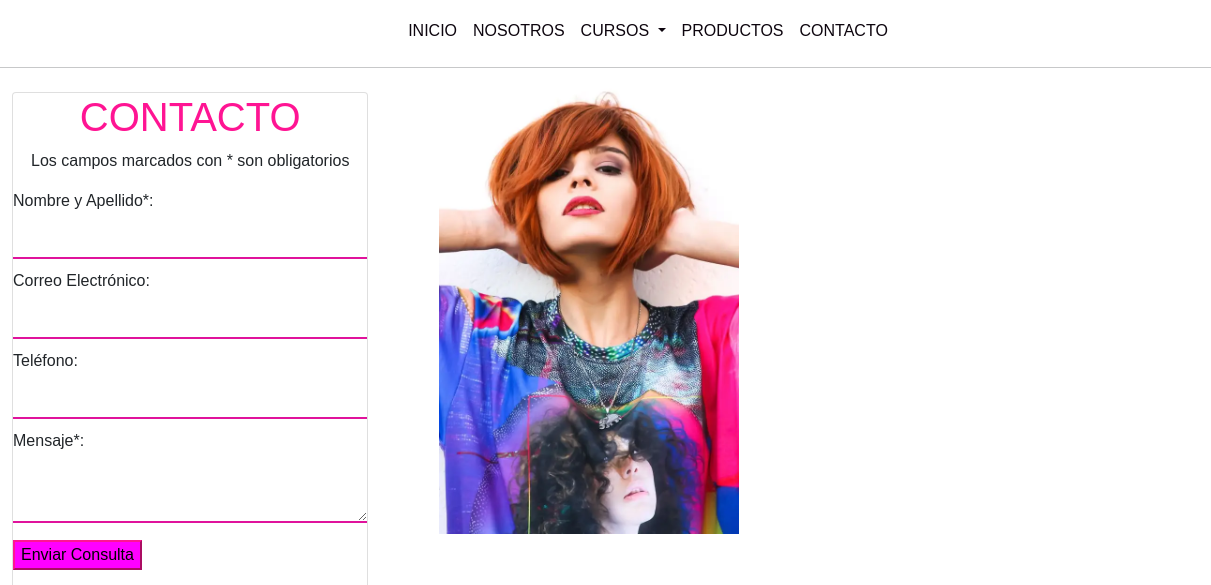
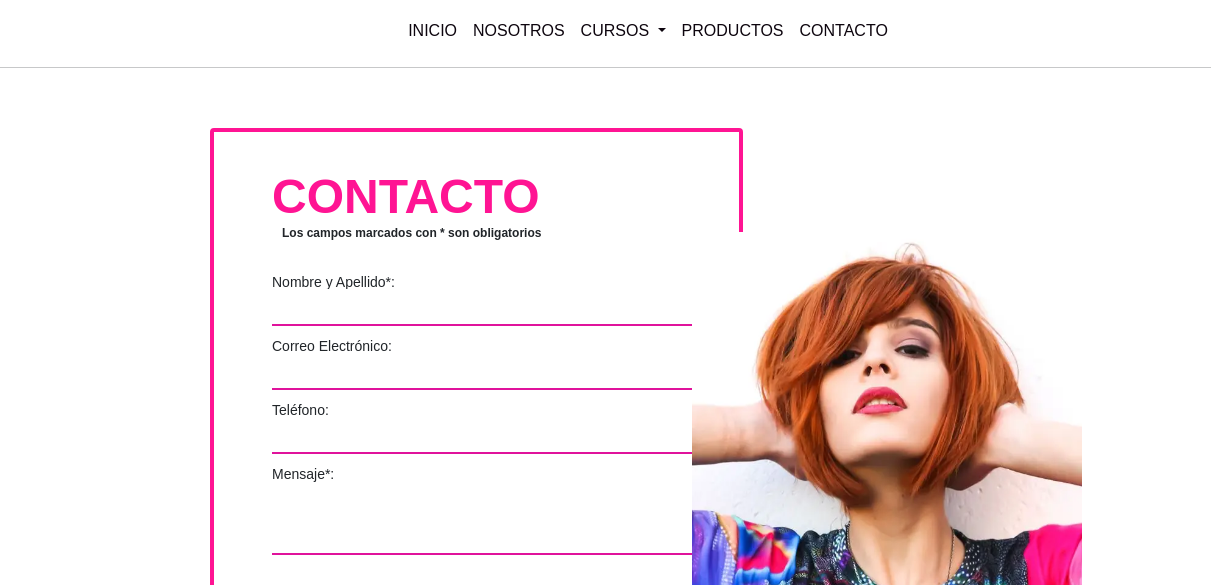
Before and after one commit to LoreSVi/QullAcademy, a website: page pages/contacto.html in a window 1280 px wide. Shown: the part 211-796 px from the top of the page, 0-1211 px from the left. Drawn offline with nearby package versions, Linux system fonts and the light colour scheme.

Commit message:
fomulario_de_contacto

```diff
--- a/js/formulario.js
+++ b/js/formulario.js
@@ -2,8 +2,8 @@
 const handleOnClick = ()=>{
     const consulta = document.getElementById('message')
     const nombre = document.getElementById('name')
-    const telefono = document.getElementById('email')
-    const email = document.getElementById('phone')
+    const email = document.getElementById('email')
+    const telefono = document.getElementById('phone')
     console.log('llamando boton mensaje'+ consulta)
     window.open(`https://api.whatsapp.com/send?phone=543546520243&text=Consulta desde el Formulario Web:
     ${'%0A'}Nombre: ${nombre.value}
--- a/pages/contacto.html
+++ b/pages/contacto.html
@@ -137,20 +137,22 @@
 
   <div class="formularioContacto">
     <div class="container-fluid">
-      <div class="row ">
-        <div class="col-md-4 col-sm-6 col-12">
-          <div class="card mt-2 borderCard">
-            <h1>CONTACTO</h1>
-            <P>Los campos marcados con * son obligatorios</P>
-            <div class="form">
+      <div class="row d-flex justify-content-center ">
+          <div class="card-form card col-md-6 col-lg-5 col-11 d-flex justify-content-center alignitems-center">
+            <div class="card-body">
+              <div class="text-start card-title ">
+                <h1 class="title-card">CONTACTO</h1>
+                <P class="subtitle-card">Los campos marcados con * son obligatorios</P>
+              </div>
+              <div class="fields-form">
                 <label for="nombre">Nombre y Apellido*:</label>
                 <input type="text" id="name" name="nombre" required>
 
                 <label for="correo">Correo Electrónico:</label>
                 <input type="email" id="email" name="correo">
 
-              <label for="correo">Teléfono:</label>
-              <input type="number" id="phone" name="phone">
+                <label for="phone">Teléfono:</label>
+                <input type="text" id="phone" name="phone">
 
                 <label for="mensaje">Mensaje*:</label>
                 <textarea id="message" name="mensaje" rows="2" required></textarea>
@@ -158,15 +160,15 @@
 
                 <!-- <input type="button" value="Enviar"> -->
 
-              <button onclick=handleOnClick() target="_blank">
+                <button class="btn mt-3" onclick=handleOnClick() target="_blank">
                   Enviar Consulta
                 </button>
               </div>
             </div>
           </div>
-        <div class="col-lg-3 col-md-6">
-          <div class="card-img">
-            <img src="../img/qull-girl.jpeg" alt="">
+        <div class=" col-md-4  col-12 d-flex justify-content-center align-items-center">
+          <div class="card-img d-flex justify-content-center align-items-center">
+            <img class="img-form" src="../img/qull-girl.jpeg" alt="">
           </div>
         </div>
       </div>
@@ -224,7 +226,7 @@
   </footer>
   <!--Logo de WhatsApp-->
   <div>
-    <a id="whatsappLink"  class="float" target="_blank">
+    <a id="whatsappLink" class="float" target="_blank">
       <img class="img-fluid position-fixed end-0 bottom-50 logoWhatsApp" style="width: 4rem"
         src="../assets/images/whatsapp_tf.png" alt="logoDeWhatsApp" />
     </a>
--- a/scss/partials/_basicStyles.scss
+++ b/scss/partials/_basicStyles.scss
@@ -31,10 +31,8 @@
 }
 
 .navbar-colors {
-  background-color: map-get(
-    $paleta_colores,
-    background_primary_color
-  ) !important;
+  background-color: map-get($paleta_colores,
+      background_primary_color) !important;
 }
 
 .menuCollapsed {
@@ -57,17 +55,21 @@
 h3 {
   color: deeppink;
 }
+
 /*nosotros*/
 .historiaQull {
   padding: 40px 40px 0px 40px;
 }
+
 .premiosQull {
   padding: 40px 40px 0px 40px;
   margin-bottom: 30px;
 }
+
 .card-img {
   display: inline-flex !important;
 }
+
 .logopag {
   background-color: $background_primary_color;
   background-size: cover;
@@ -79,13 +81,16 @@ h3 {
 
 .card {
   min-height: 100vh;
+
   & .card-subtitle {
     font-weight: 550;
   }
+
   & .card-title {
     font-weight: 550;
     margin: 15px 0px 30px 0px;
   }
+
   &.borderCard1 {
     border-color: map-get($paleta_colores, borderCard_color1) !important;
   }
@@ -158,6 +163,7 @@ h3 {
   width: 100%;
   /* max-height: 450px !important; */
 }
+
 .carousel-control-prev-icon,
 .carousel-control-next-icon {
   background-color: map-get($paleta_colores, controlCarousel);
@@ -165,36 +171,98 @@ h3 {
 }
 
 .card button {
-  background-color: fuchsia !important;
-  border-color: deeppink;
+  background-color: map-get($paleta_colores, borderCard_color5) !important;
+  border-color:map-get($paleta_colores, borderCard_color5) !important;
+  color: map-get($paleta_colores, background_primary_color) !important;
+
   a {
-    color: antiquewhite;
+    color: map-get($paleta_colores, background_primary_color) !important;
     text-decoration: none;
   }
+  &:hover{
+    /* font-size: 1.1rem; */
+    color:map-get($paleta_colores, hoverBtn_color) !important;
+  }
+
 }
 
 /*productos*/
-.beadhead-img:hover{
-    border-top:4px solid $borderCard_color2 ;
+.beadhead-img:hover {
+  border-top: 4px solid $borderCard_color2 ;
   border-bottom: 4px solid $borderCard_color3;
   border-left: 4px solid $borderCard_color1;
   border-right: 4px solid $borderCard_color5;
 }
 
-.herramientas-img{
+.herramientas-img {
   width: 1200px;
-  height:320px;
+  height: 320px;
 }
+
+.formularioContacto {
+  margin-top: 60px !important;
+  margin-bottom: 60px !important;
+}
+  .title-card {
+    margin-top: 20px;
+    margin-left: 30px;
+    display: flex;
+    justify-content: start;
+    font-weight: 700;
+    font-size: 3rem;
+  }
+
+  .subtitle-card {
+    margin-left: 40px;
+    font-size: 12px;
+    display: flex;
+    justify-content: start;
+    margin-top: -10px;
+  }
+
+  .fields-form {
+    /* padding-top: 50px; */
+    margin-left: 30px;
+
+    label {
+      /* margin-top: 10px; */
+      font-size: 14px;
+    }
+
+    input {
+      font-size: 10px;
+      padding: 0px;
+      margin-top: -5px;
+    }
+  }
+
+   .card-form {
+    border-color:  map-get($paleta_colores, borderCard_color5) !important;
+    border-width: 4px !important;
+    /* padding-bottom: 180px; */
+   /*  margin-left: 120px; */
+  }
+
+   .img-form {
+    z-index: 2;
+    margin-top: 100px !important;
+    margin-left: -100px !important;
+   /*  width: 390px !important;
+    height: 622px !important;*/
+  }
+
 
 @media (max-width: 768px) {
   .beadhead-img {
     width: 200px !important;
-    border-bottom: 2px solid #0d6efd ;
+    border-bottom: 2px solid #0d6efd;
   }
-  .imgProductos{
+
+  .imgProductos {
     width: 300px;
   }
-  .herramientas-img{
+
+  .herramientas-img {
     width: 300px;
   }
 }
@@ -214,21 +282,26 @@ h2 {
   font-family: Arial, sans-serif;
   margin: 0;
   padding: 0;
+
   .card {
     height: 250px;
     display: inline-flex;
   }
+
   h1 {
     text-align: center;
     color: deeppink;
     width: 100%;
   }
+
   p {
     text-align: center;
   }
+
   .border-Card {
     border-color: deeppink !important;
   }
+
   form {
     max-width: 400px;
     margin: 0 auto;
@@ -240,6 +313,7 @@ h2 {
   label {
     display: block;
   }
+
   input[type="text"],
   input[type="email"],
   input[type="number"],
@@ -256,6 +330,7 @@ h2 {
   textarea {
     resize: vertical;
   }
+
   input[type="submit"] {
     background-color: deeppink;
     color: #fff;
@@ -268,6 +343,7 @@ h2 {
   input[type="submit"]:hover {
     text-decoration: underline;
   }
+
   img {
     width: 300px;
     display: inline-flex !important;
@@ -277,6 +353,7 @@ h2 {
 @media (max-width: 768px) {
   .formularioContacto {
     margin: 5px;
+
     .card {
       height: 200px;
       display: inline-flex !important;
--- a/scss/partials/_breackpoints.scss
+++ b/scss/partials/_breackpoints.scss
@@ -6,6 +6,57 @@
         left: 0px !important;
         top: 0px !important;
     }
+}
+
+@media (max-width: 767px) {
+    .card-form {
+        border-width: 4px !important;
+        display: flex;
+        justify-content: end;
+        /* padding-bottom: 180px; */
+      /*  margin-left: 250px; */
+      }
+
+       .img-form {
+        z-index: 2;
+        margin-top: 10px !important;
+        margin-left: 0px !important;
+      }
+}
+
+@media (min-width: 992px) {
+    .card-form {
+        border-width: 4px !important;
+        display: flex;
+        justify-content: end;
+        /* padding-bottom: 180px; */
+      /*  margin-left: 250px; */
+      }
+
+       .img-form {
+        z-index: 2;
+        margin-top: 100px !important;
+        margin-left: -100px !important;
+        width: 390px !important;
+        height: 622px !important;
+      }
+}
+@media (min-width: 1200px) {
+    .card-form {
+        border-width: 4px !important;
+        display: flex;
+        justify-content: end;
+        columns: 5;
+        /* padding-bottom: 180px; */
+       margin-left: 100px;
+      }
+       .img-form {
+        z-index: 2;
+        margin-top: 30px !important;
+        margin-left: -140px !important;
+        width: 390px !important;
+        height: 622px !important;
+      }
 }
 
 @media (max-width: 640px) {
--- a/scss/partials/_maps.scss
+++ b/scss/partials/_maps.scss
@@ -31,4 +31,5 @@ $paleta_colores: (
   headCard_background_color3:$background_color_headCard3,
   headCard_background_color4:$background_color_headCard4,
   headCard_background_color5:$background_color_headCard5,
+  hoverBtn_color:$hoverBtn_color,
 );
--- a/scss/partials/_variables.scss
+++ b/scss/partials/_variables.scss
@@ -2,12 +2,12 @@
 //Ver Map $paleta_colores - Define el Perfil de colores del proyecto
 $background_primary_color: white;
 $background_secondary_color: rgb(221, 145, 145);
-$body_color: #c7b69f;
+$body_color: #acaaa7;
 $body_font_color: #f5760f;
 $footer_color:rgb(29, 28, 29);
 $footer_font_color:white;
 $card_subtitles_color: deeppink;
-$card_color: #c9beb0;
+$card_color: #bdb9b4;
 $card_font_color: #69503c;
 $button_primary_color: #e60bd3;
 $button_secondary_color: #f3b786;
@@ -24,3 +24,4 @@ $background_color_headCard2 : greenYellow;
 $background_color_headCard3 : rgb(185, 19, 130);
 $background_color_headCard4 : rgb(241, 245, 4);
 $background_color_headCard5 : deeppink;
+$hoverBtn_color: rgb(155, 153, 154);
```
Also changed, not shown: css/main.css, 1 other file. Lines whose indentation alone changed are shown as unchanged.
